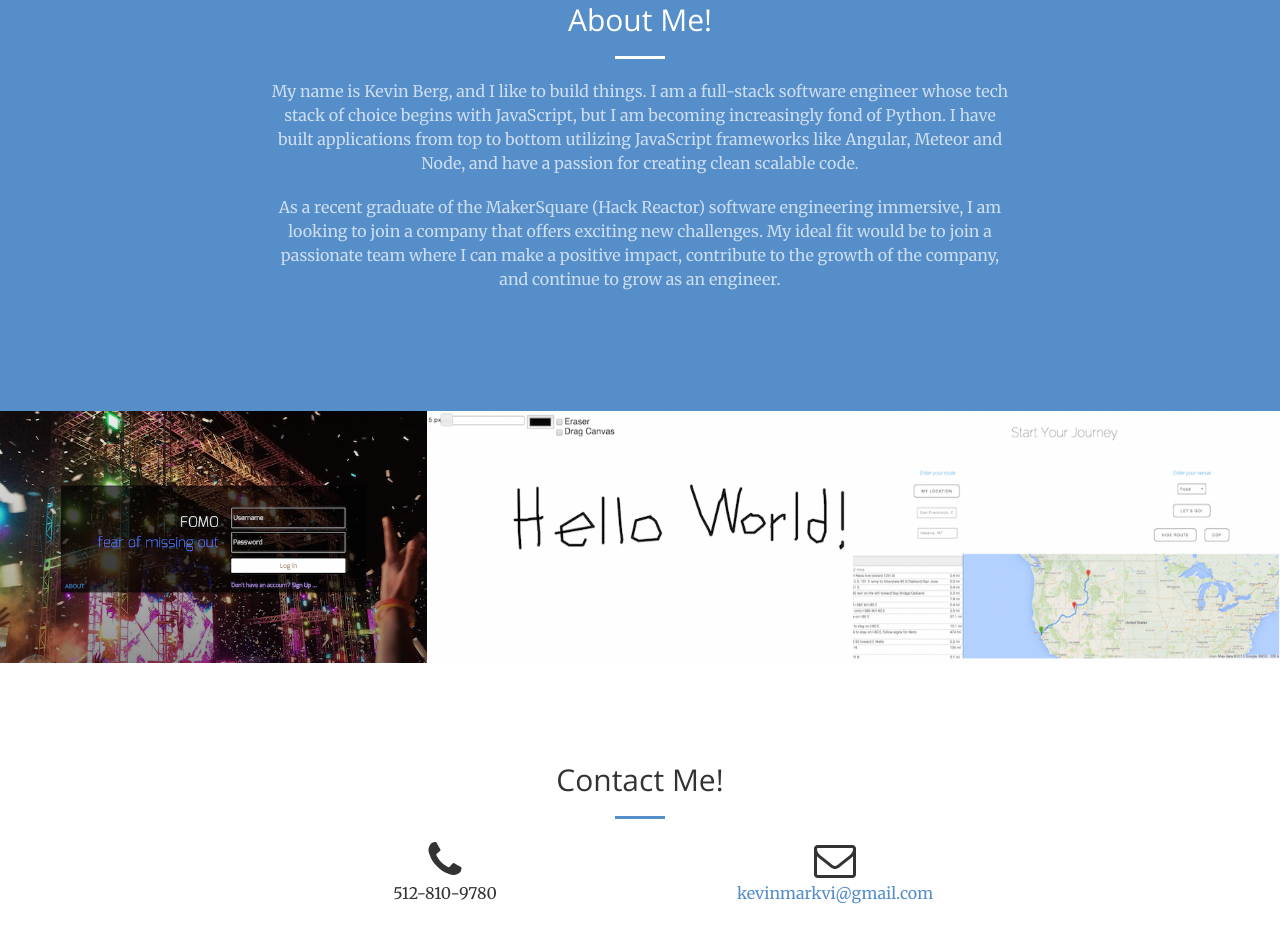
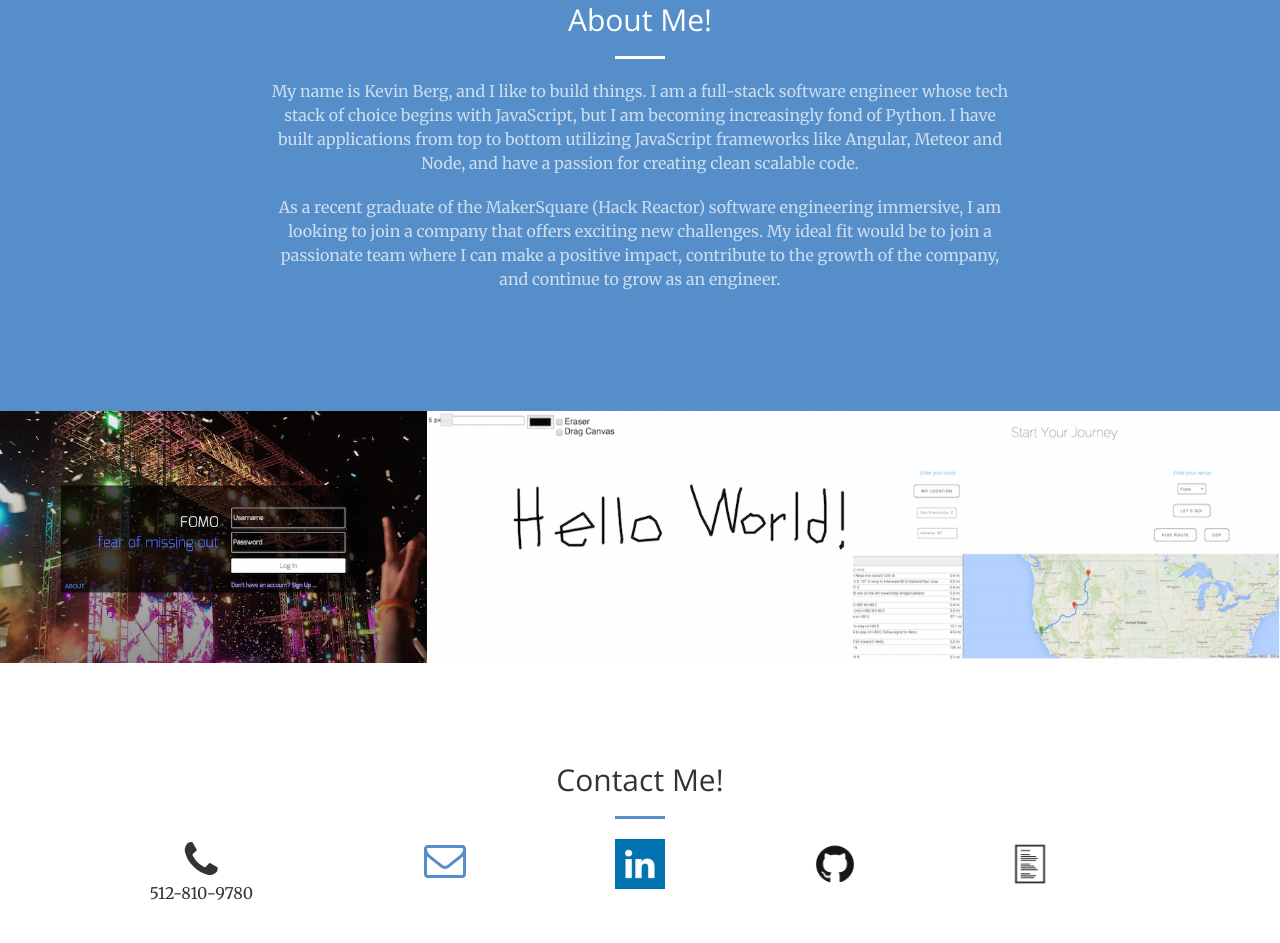
Before and after one commit to KevinMarkVI/portfolio, a plain HTML site: page index.html in a window 1280 px wide. Shown: the part 897-1840 px from the top of the page. Drawn offline with nearby package versions, Linux system fonts and the light colour scheme.

Commit message:
Add github, resume and linkedin

```diff
--- a/index.html
+++ b/index.html
@@ -142,13 +142,21 @@
                     <h2 class="section-heading">Contact Me!</h2>
                     <hr class="primary">
                 </div>
-                <div class="col-lg-4 col-lg-offset-2 text-center">
-                    <i class="fa fa-phone fa-3x wow bounceIn"></i>
+                <div class="col-lg-3 text-center">
+                    <i class="fa fa-phone fa-3x"></i>
                     <p>512-810-9780</p>
                 </div>
-                <div class="col-lg-4 text-center">
-                    <i class="fa fa-envelope-o fa-3x wow bounceIn" data-wow-delay=".1s"></i>
-                    <p><a href="mailto:kevinmarkvi@gmail.com">kevinmarkvi@gmail.com</a></p>
+                <div class="col-lg-2 text-center">
+                    <a href="mailto:kevinmarkvi@gmail.com"><i class="fa fa-envelope-o fa-3x"></i></a>
+                </div>
+                <div class="col-lg-2 text-center">
+                    <a href="https://www.linkedin.com/in/kevinmarkvi"><img src="img/linkedin.png" width="50px"></img></a>
+                </div>
+                <div class="col-lg-2 text-center">
+                    <a href="https://github.com/KevinMarkVI"><img src="img/github.png" width="50px"></img></a>
+                </div>
+                <div class="col-lg-2 text-center">
+                    <a href="#" download="KevinBergResume.pdf" title="Resume"><img src="img/resume-icon.jpg" width="50px"></img></a>
                 </div>
             </div>
         </div>
```
Also changed, not shown: img/github.png (added), img/linkedin.png (added), img/resume-icon.jpg (added), 2 other files.
